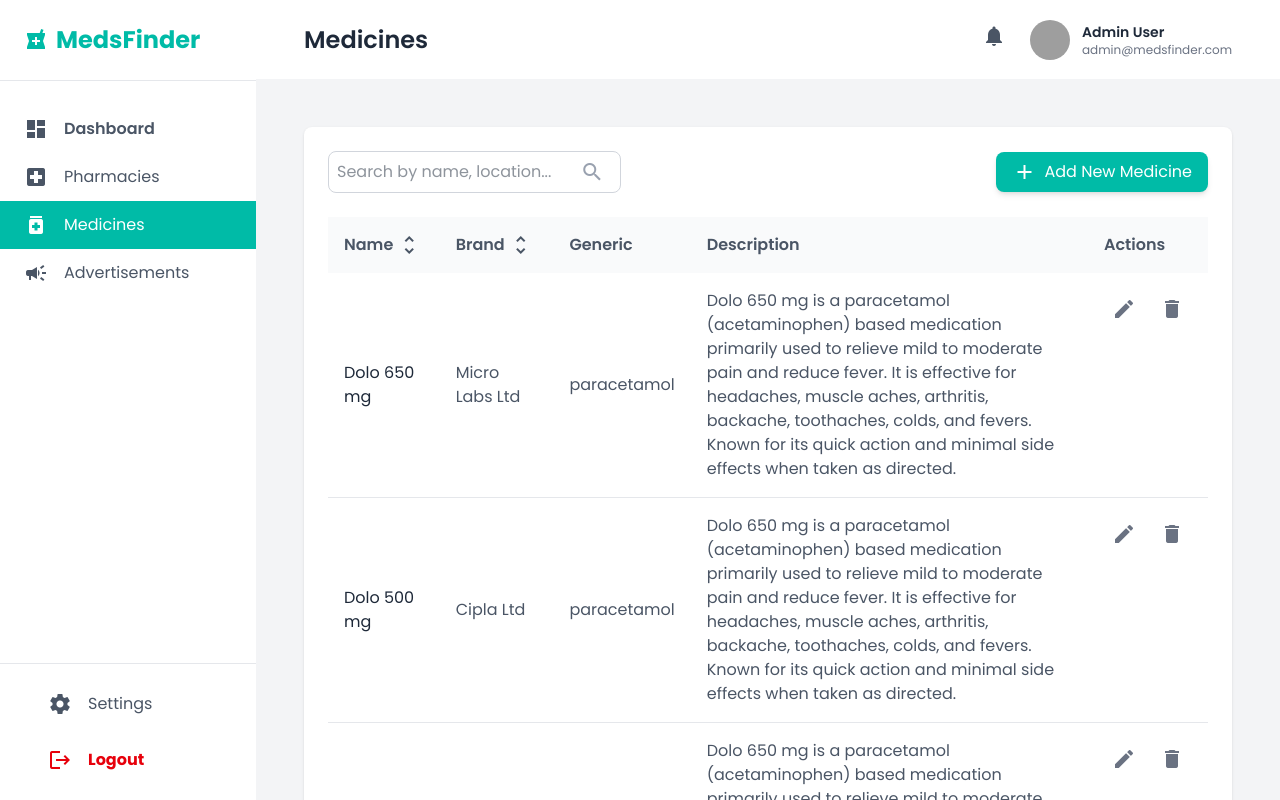
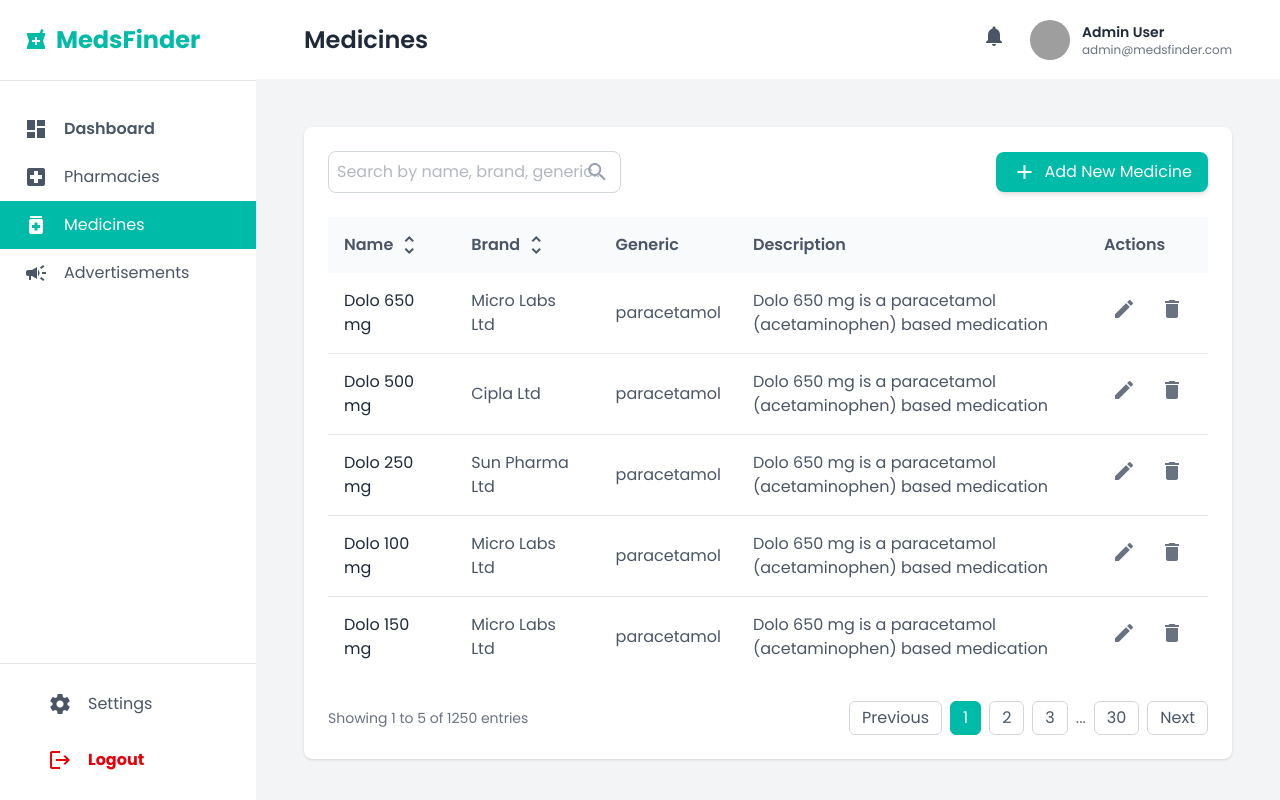
Before and after one commit to sayeedmunees/medsfinder, a React (Vite) app: page /admin-medicines in a window 1280 px wide. Built offline with nearby package versions, Linux system fonts and the light colour scheme; grey boxes are pictures that could not be loaded.

Commit message:
Almost done with user side frontend

```diff
--- a/src/admin/components/Sidebar.jsx
+++ b/src/admin/components/Sidebar.jsx
@@ -73,13 +73,13 @@ const Sidebar = ({ from }) => {
             <span className="material-icons">settings</span>
             <span className="ml-4">Settings</span>
           </Link>
-          <a
+          <Link
+            to={"/"}
             className="flex items-center py-3 px-6 font-bold rounded text-red-600  hover:bg-red-100"
-            href="#"
           >
             <span className="material-icons">logout</span>
             <span className="ml-4">Logout</span>
-          </a>
+          </Link>
         </div>
       </aside>
     </>
--- a/src/admin/pages/AdminAdvertisement.jsx
+++ b/src/admin/pages/AdminAdvertisement.jsx
@@ -1,6 +1,7 @@
 import React from "react";
 import Header from "../components/Header";
 import Sidebar from "../components/Sidebar";
+import TotalCards from "../components/TotalCards";
 
 const AdminAdvertisement = () => {
   return (
@@ -8,7 +9,14 @@ const AdminAdvertisement = () => {
       <div className="flex h-screen" id="root">
         <Sidebar from="advertisement" />
         <div className="flex-1 flex flex-col overflow-hidden">
-          <Header from="advertisements"/>
+          <Header from="advertisements" />
+          <main className="flex-1 p-6 md:p-12 bg-gray-100  overflow-y-auto">
+            <section className="grid grid-cols-1 md:grid-cols-3 gap-6 mb-8">
+              <TotalCards icon="medication" count="12,501" item="Impressions" />
+              <TotalCards icon="local_hospital" count="1532" item="Clicks" />
+              <TotalCards icon="campaign" count="50" item="Ad Products" />
+            </section>
+          </main>
         </div>
       </div>
     </>
--- a/src/admin/pages/AdminMedicines.jsx
+++ b/src/admin/pages/AdminMedicines.jsx
@@ -59,13 +59,13 @@ const AdminMedicines = () => {
           <main className="flex-1 p-6 md:p-12 bg-gray-100  overflow-y-auto">
             <div className="bg-white rounded-lg shadow p-6">
               <div className="flex flex-col md:flex-row justify-between items-start md:items-center mb-6">
-                <div className="flex items-center px-2  py-2 border border-gray-300  rounded-lg bg-white w-full md:w-1/3 mb-4 md:mb-0">
+                <div className="relative w-full md:w-1/3 mb-4 md:mb-0">
                   <input
-                    className="w-full border-0 text-gray-800  rounded focus:outline-none focus:ring-2 focus:ring-teal-500"
-                    placeholder="Search by name, location..."
+                    className="w-full pl-2 pr-4 py-2 border border-gray-300 rounded-lg bg-white text-gray-500 focus:outline-none focus:ring-2 focus:ring-teal-500"
+                    placeholder="Search by name, brand, generic..."
                     type="text"
                   />
-                  <span className="material-icons px-2 text-gray-400">
+                  <span className="material-icons absolute right-3 top-1/2 -translate-y-1/2 text-gray-400">
                     search
                   </span>
                 </div>
@@ -118,8 +118,10 @@ const AdminMedicines = () => {
                           <td className="p-4 text-gray-600 ">
                             {medicine.generic}
                           </td>
-                          <td className="p-4 text-gray-600">
-                            {medicine.description}
+                          <td className="p-4">
+                            <div className="max-w-sm max-h-12 overflow-y-auto wrap-break-word   text-gray-600">
+                              {medicine.description}
+                            </div>
                           </td>
 
                           <td className="p-4 flex space-x-2">
@@ -138,7 +140,7 @@ const AdminMedicines = () => {
               </div>
               <div className="mt-6 flex justify-between items-center">
                 <p className="text-sm text-gray-500 ">
-                  Showing 1 to 5 of 150 entries
+                  Showing 1 to 5 of 1250 entries
                 </p>
                 <div className="flex items-center space-x-2">
                   <button className="px-3 py-1 border border-gray-300  rounded-md text-gray-600 hover:bg-gray-100 ">
--- a/src/admin/pages/AdminPharmacies.jsx
+++ b/src/admin/pages/AdminPharmacies.jsx
@@ -45,13 +45,13 @@ const AdminPharmacies = () => {
           <main className="flex-1 p-6 md:p-12 bg-gray-100  overflow-y-auto">
             <div className="bg-white rounded-lg shadow p-6">
               <div className="flex flex-col md:flex-row justify-between items-start md:items-center mb-6">
-                <div className="flex items-center px-2  py-2 border border-gray-300  rounded-lg bg-white w-full md:w-1/3 mb-4 md:mb-0">
+                <div className="relative w-full md:w-1/3 mb-4 md:mb-0">
                   <input
-                    className="w-full border-0 text-gray-800 rounded focus:outline-none focus:ring-2 focus:ring-teal-500"
+                    className="w-full pl-2 pr-4 py-2 border border-gray-300 rounded-lg bg-white text-gray-500 focus:outline-none focus:ring-2 focus:ring-teal-500"
                     placeholder="Search by name, location..."
                     type="text"
                   />
-                  <span className="material-icons px-2 text-gray-400">
+                  <span className="material-icons absolute right-3 top-1/2 -translate-y-1/2 text-gray-400">
                     search
                   </span>
                 </div>
```
Also changed, not shown: src/admin/pages/AdminSettings.jsx (+18 -14 lines).
